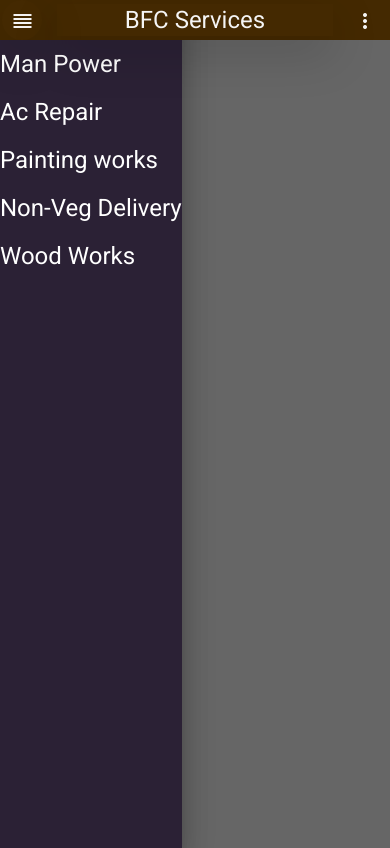
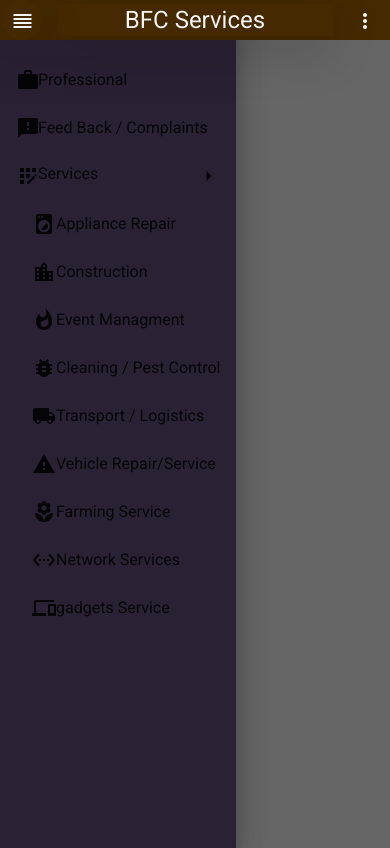
Before and after one commit to BFCLimited/consultancyServicesUI, an Angular app: page /home in a window 390 px wide. Both pictures are taken after a click on the button "reorder". Built offline with nearby package versions, Linux system fonts and the light colour scheme.

Commit message:
SideNav Static Content added

```diff
--- a/src/app/shell/side-nav/side-nav.component.html
+++ b/src/app/shell/side-nav/side-nav.component.html
@@ -1,28 +1,96 @@
-<h1>Man Power</h1>
-<h1>Ac Repair</h1>
-<h1>Painting works</h1>
-<h1>Non-Veg Delivery</h1>
-<h1>Wood Works</h1>
+<!--
+<div>
+    <div>
+        <div>
+            <mat-nav-list>
+                <ng-container *ngFor="let parent of newSideNav">
+                    <a mat-list-item *ngIf="parent.display && parent.routeName"
+                        [routerLink]="[parent.parentRouteName, parent.routeName]" [routerLinkActive]="'active'"
+                        (click)="displayChildMenu(parent.name, parent.routeName)">
+
+                    </a>
+
+                    <a mat-list-item *ngIf="parent.display && !parent.routeName"
+                        (click)="displayChildMenu(parent.name, parent.routeName)">
+                        <mat-icon style="padding-right: 5px;"> {{parent?.icon}} </mat-icon>
+                        <span class="name-styles w-100"
+                            [@animateText]="(linkText || mobileQuery.matches) ? 'show' : 'hide'">{{ parent?.name }}
+                            <mat-icon class="pe-1 align-middle float-end" *ngIf="parent.child.length">
+                                {{ selectedMainMenu === parent.name ? 'arrow_drop_down' :
+                                'arrow_right'}}
+                            </mat-icon>
+                        </span>
+                    </a>
+
+
+                    <ng-container *ngIf="selectedMainMenu === parent.name">
+                        <ng-container *ngFor="let child of parent.child">
+                          <a
+                            mat-list-item
+                            *ngIf="child.display"
+                            (click)="showMenu(child.name, true)"
+                            [routerLink]="[child.parentRouteName, child.routeName]"
+                            [routerLinkActive]="'active'"
+                            class="ps-3 "
+                          >
+                            <span
+                              class="child-name-styles "
+                              >{{ child?.name }}</span
+                            >
+                          </a>
+                        </ng-container>
+                    </ng-container>
+                </ng-container>
+            </mat-nav-list>
+        </div>
+    </div>
+</div> -->
+
+
+
+
+
 
 
 
 <div>
     <div>
         <div>
-            <!-- <mat-nav-list>
+            <mat-nav-list>
                 <ng-container *ngFor="let parent of newSideNav">
-                    <a
-                    mat-list-item
-                    *ngIf="parent.display && parent.routeName"
-                    [routerLink]="[parent.parentRouteName, parent.routeName]"
-                    [routerLinkActive]="'active'"
-                    (click)="displayChildMenu(parent.name, parent.routeName)"
-                    >
+                    <a mat-list-item *ngIf="parent.display && parent.routeName" [routerLink]="[parent.routeName]"
+                        [routerLinkActive]="'active'">
+                        <mat-icon style="padding-right: 5px;"> {{parent?.icon}} </mat-icon>
+                        <span class="name-styles w-100"
+                            >{{ parent?.name }}
+                            <mat-icon class="pe-1 align-middle float-end" *ngIf="parent.child.length">
+                                arrow_right
+                            </mat-icon>
+                        </span>
 
                     </a>
 
+                    <a mat-list-item *ngIf="parent.display && !parent.routeName">
+                        <mat-icon style="padding-right: 5px;"> {{parent?.icon}} </mat-icon>
+                        <span class="name-styles w-100">{{ parent?.name }}
+                            <mat-icon class="pe-1 align-middle float-end" *ngIf="parent.child.length">
+                                arrow_right
+                            </mat-icon>
+                        </span>
+                    </a>
+
+
+                    <ng-container *ngIf="parent.name">
+                        <ng-container *ngFor="let child of parent.child">
+                            <a mat-list-item *ngIf="child.display" [routerLink]="[child.routeName]"
+                                [routerLinkActive]="'active'" class="ps-3 ">
+                                <mat-icon style="padding-right: 5px;">{{child?.icon}}</mat-icon>
+                                <span class="child-name-styles ">{{ child?.name }}</span>
+                            </a>
+                        </ng-container>
+                    </ng-container>
                 </ng-container>
-            </mat-nav-list> -->
+            </mat-nav-list>
         </div>
     </div>
 </div>
--- a/src/app/shell/side-nav/side-nav.component.ts
+++ b/src/app/shell/side-nav/side-nav.component.ts
@@ -12,24 +12,112 @@ export class SideNavComponent implements OnInit {
 
   newSideNav = [
     {
-      id: 'dashboardmenu',
-      name: 'Dashboard',
+      id: 'Professional',
+      name: 'Professional',
       display: true,
-      parentRouteName: 'dashboard',
-      routeName: 'main-view',
-      icon: 'home',
+      parentRouteName: 'home',
+      routeName: 'ApplianceRepair',
+      icon: 'work',
       child: [],
     },
 
     {
-      id: 'cashierdashboardmenu',
-      name: 'Cashier Dashboard',
+      id: 'FeedBack_Complaints',
+      name: 'Feed Back / Complaints',
       display: true,
-      parentRouteName: 'cashier-dashboard',
-      routeName: 'main-view',
-      icon: 'account_balance_wallet',
+      parentRouteName: 'home',
+      routeName: 'ApplianceRepair',
+      icon: 'feedback',
       child: [],
     },
+
+    {
+      id: 'Services',
+      name: 'Services',
+      display: true,
+      parentRouteName: 'not-using',
+      routeName: null,
+      icon: 'app_registration',
+      child: [
+        {
+          id: 'ApplianceRepair',
+          name: 'Appliance Repair',
+          display: true,
+          parentRouteName: 'home',
+          routeName: 'ApplianceRepair',
+          icon: 'local_laundry_service',
+        },
+
+        {
+          id: 'Construction',
+          name: 'Construction',
+          display: true,
+          parentRouteName: 'home',
+          routeName: 'ApplianceRepair',
+          icon: 'location_city',
+        },
+
+        {
+          id: 'EventManagment',
+          name: 'Event Managment',
+          display: true,
+          parentRouteName: 'home',
+          routeName: 'ApplianceRepair',
+          icon: 'whatshot',
+        },
+
+        {
+          id: 'Cleaning_Pest Control',
+          name: 'Cleaning / Pest Control',
+          display: true,
+          parentRouteName: 'home',
+          routeName: 'ApplianceRepair',
+          icon: 'bug_report',
+        },
+
+        {
+          id: 'Transport_Logistics',
+          name: 'Transport / Logistics',
+          display: true,
+          parentRouteName: 'home',
+          routeName: 'ApplianceRepair',
+          icon: 'local_shipping',
+        },
+        {
+          id: 'Vehicle_Repair_Service',
+          name: 'Vehicle Repair/Service',
+          display: true,
+          parentRouteName: 'home',
+          routeName: 'ApplianceRepair',
+          icon: 'warning',
+        },
+        {
+          id: 'Farming_Service',
+          name: 'Farming Service',
+          display: true,
+          parentRouteName: 'home',
+          routeName: 'ApplianceRepair',
+          icon: 'local_florist',
+        },
+        {
+          id: 'Network_Services',
+          name: 'Network Services',
+          display: true,
+          parentRouteName: 'home',
+          routeName: 'ApplianceRepair',
+          icon: 'settings_ethernet',
+        },
+        {
+          id: 'gadgets_Service',
+          name: 'gadgets Service',
+          display: true,
+          parentRouteName: 'home',
+          routeName: 'ApplianceRepair',
+          icon: 'phonelink',
+        },
+      ],
+    },
+
   ]
 
   ngOnInit(): void {
```
Also changed, not shown: 3 other files (tests, documents, lock files or other folders).
